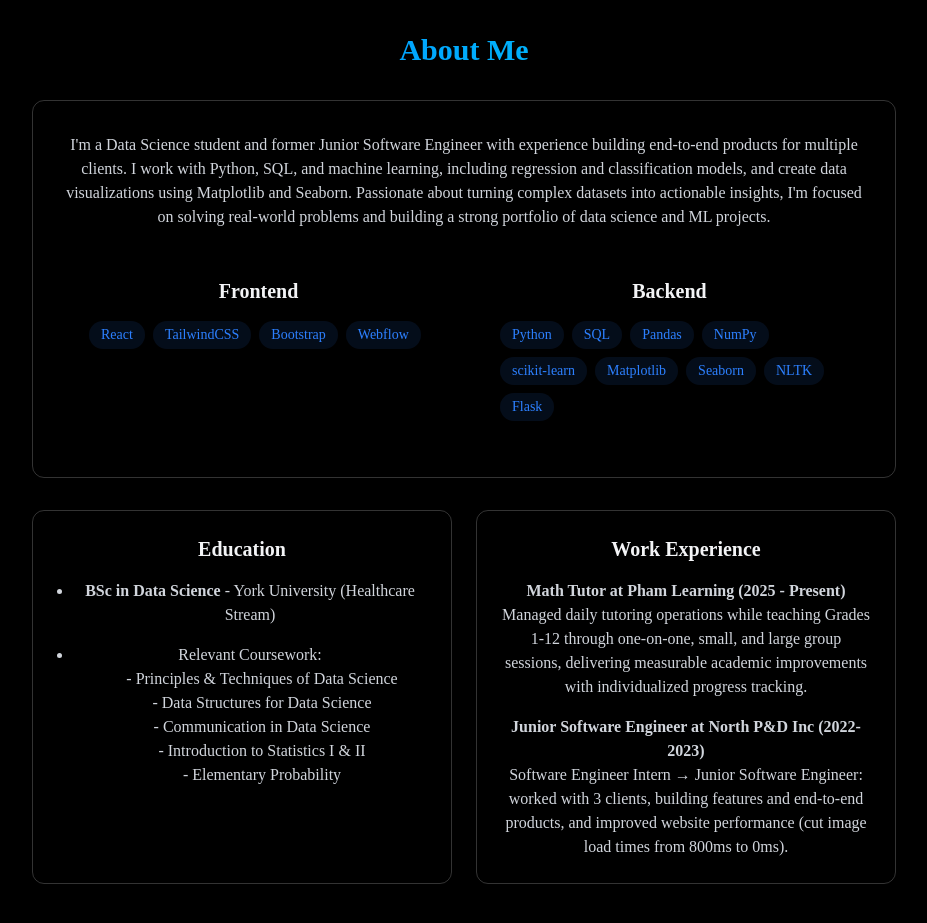
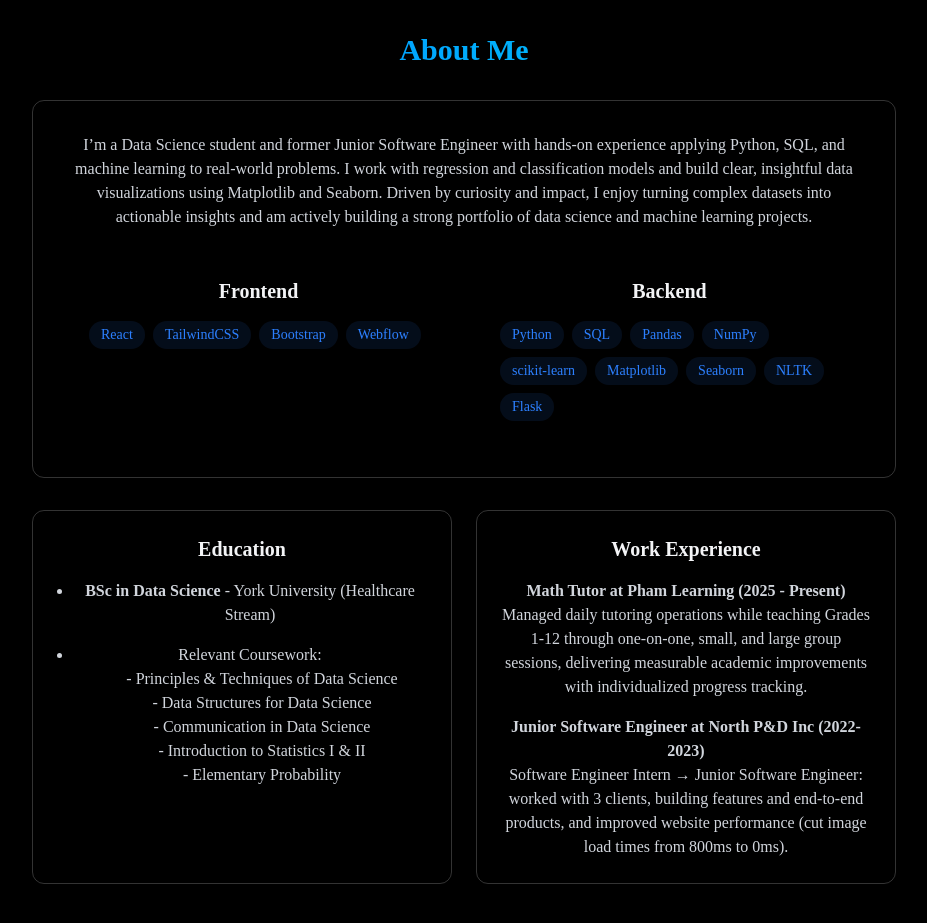
Before and after one commit to FabienThich/fabienthich.github.io, a React (Vite) app: page / in a window 1280 px wide. Shown: the part 880-1803 px from the top of the page, without its empty margins (176-1103 px from the left). Built offline with nearby package versions, Linux system fonts and the light colour scheme.

Commit message:
update about me

```diff
--- a/src/components/sections/About.jsx
+++ b/src/components/sections/About.jsx
@@ -37,14 +37,14 @@ export const About = () => {
 
           <div className="rounded-xl p-8 border-white/20 border hover:-translate-y-1 hover:border-blue-500/20 hover:shadow-[0_2px_8px_rgba(59,130,246,0.2)] transition-all">
             <p className="text-gray-300 mb-6">
-              I'm a Data Science student and former Junior Software Engineer
-              with experience building end-to-end products for multiple clients.
-              I work with Python, SQL, and machine learning, including
-              regression and classification models, and create data
-              visualizations using Matplotlib and Seaborn. Passionate about
-              turning complex datasets into actionable insights, I'm focused on
-              solving real-world problems and building a strong portfolio of
-              data science and ML projects.
+              I’m a Data Science student and former Junior Software Engineer
+              with hands-on experience applying Python, SQL, and machine
+              learning to real-world problems. I work with regression and
+              classification models and build clear, insightful data
+              visualizations using Matplotlib and Seaborn. Driven by curiosity
+              and impact, I enjoy turning complex datasets into actionable
+              insights and am actively building a strong portfolio of data
+              science and machine learning projects.
             </p>
 
             <div className="grid grid-cols-1 md:grid-cols-2 gap-6">
```
